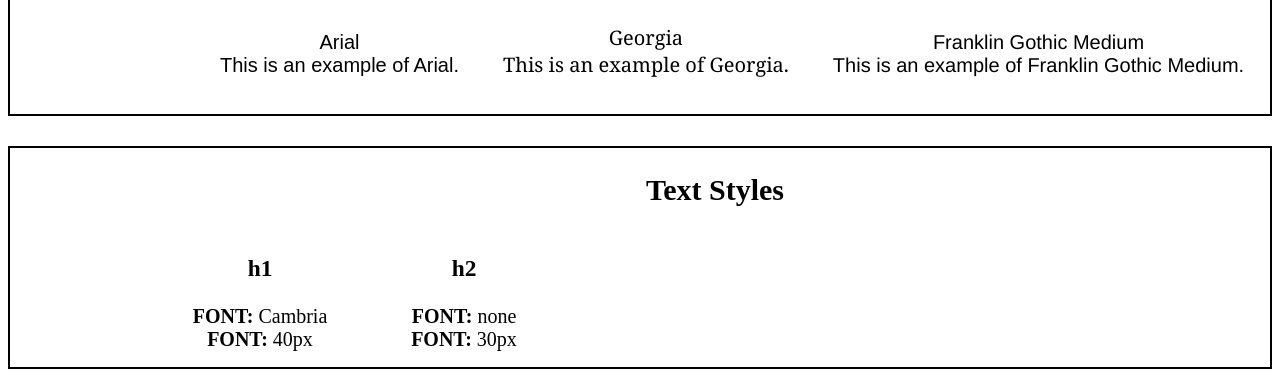
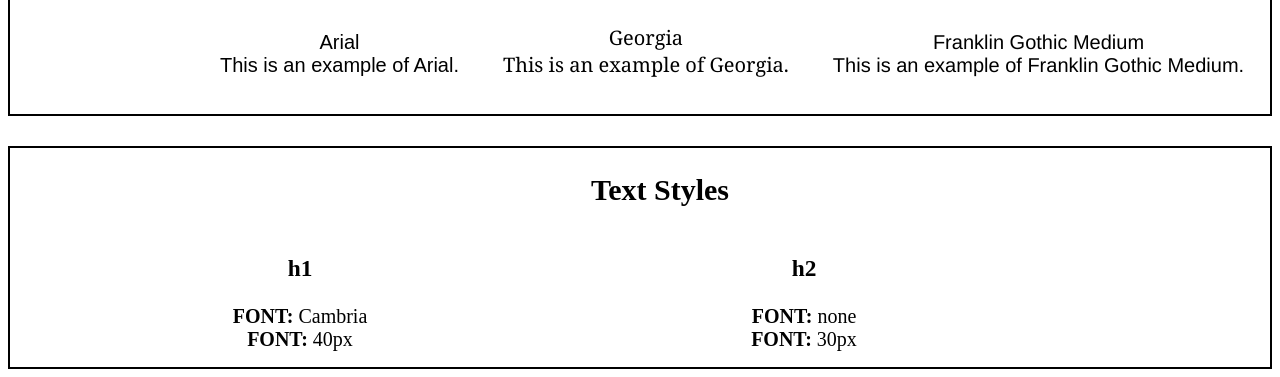
Before and after one commit to rstott87/StyleGuides, a plain HTML site: page index.html in a window 1280 px wide. Shown: the part 575-952 px from the top of the page. Drawn offline with Linux system fonts and the light colour scheme.

Commit message:
final touches on centering bottom elements

```diff
--- a/styles.css
+++ b/styles.css
@@ -97,10 +97,10 @@ h2 {
     text-align: center;
     font-size: 20px;
     width: 200px;
-    margin: 0px auto;
+    margin: 0px 150px;
 
 }
 
 .Text {
-    padding-left: 150px;
+   /** padding-left: 150px;
 }
```
